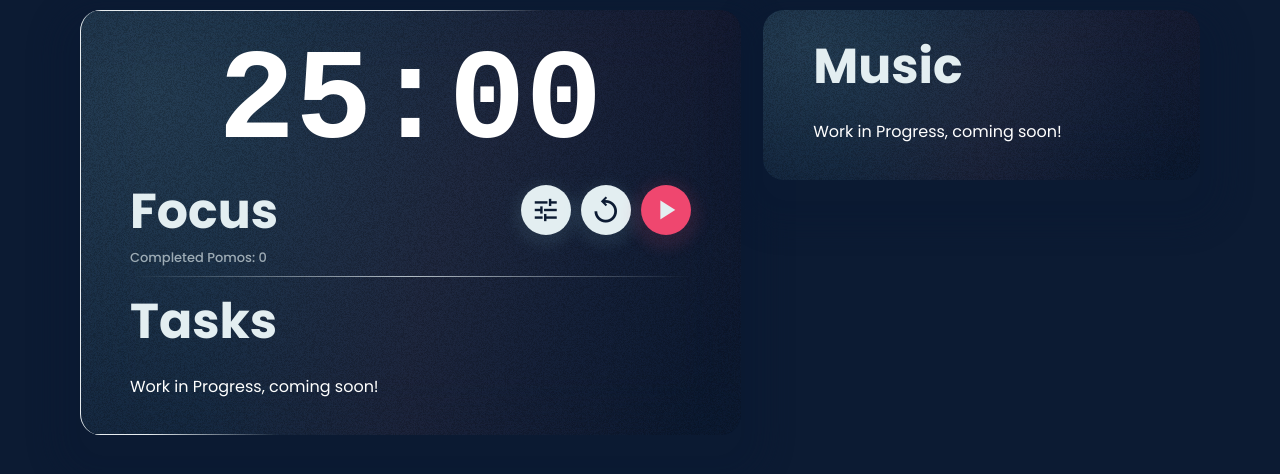
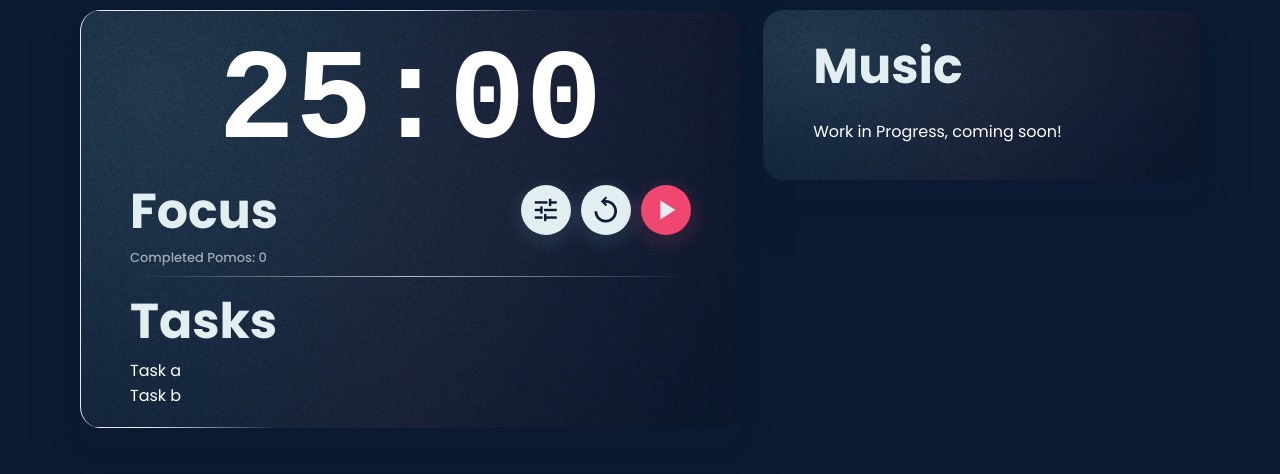
Before and after one commit to AlexandruNst/Pomoplex, a React (Vite) app: page / in a window 1280 px wide. Shown: the top 474 px of the page. Built offline with nearby package versions, Linux system fonts and the light colour scheme; a web font is replaced by a local one.

Commit message:
Added primitive tasks

```diff
--- a/src/components/Tasks/Tasks.jsx
+++ /dev/null
@@ -1,10 +0,0 @@
-import './Tasks.scss'
-
-export default function Tasks() {
-    return (
-        <div className="tasks">
-            <h2 className="title">Tasks</h2>
-            <p className="task">Work in Progress, coming soon!</p>
-        </div>
-    )
-}
--- /dev/null
+++ b/src/components/TasksUnit/Tasks/Tasks.jsx
@@ -0,0 +1,17 @@
+import { useState } from 'react'
+import TasksList from '../TasksList/TasksList'
+import './Tasks.scss'
+
+export default function Tasks() {
+
+    const [tasks, setTasks] = new useState(["Task a", "Task b"])
+
+    return (
+        <div className="tasks">
+            <h2 className="title">Tasks</h2>
+            <TasksList
+                tasks={tasks}
+            />
+        </div>
+    )
+}
--- a/src/components/Tasks/Tasks.scss
+++ b/src/components/TasksUnit/Tasks/Tasks.scss
@@ -1,11 +1,7 @@
-@import "../../utilities/variables.scss";
+@import "../../../utilities/variables.scss";
 
 
 .tasks {
-    .task {
-        color: white;
-    }
-
     .title {
         color: $off-white;
         font-weight: 700;
--- /dev/null
+++ b/src/components/TasksUnit/TasksList/TasksList.jsx
@@ -0,0 +1,14 @@
+import './TasksList.scss'
+
+export default function TasksList(props) {
+    return (
+        <article>
+            {/* {props.tasks.forEach(task => {
+                <section>{task}</section>
+            });} */}
+            {props.tasks.map(task => (
+                <section>{task}</section>
+            ))}
+        </article>
+    )
+}
--- /dev/null
+++ b/src/components/TasksUnit/TasksList/TasksList.scss
@@ -0,0 +1,3 @@
+section {
+    color: white;
+}
--- a/src/components/index.js
+++ b/src/components/index.js
@@ -1,5 +1,5 @@
 export { default as Pomodoro } from "./PomodoroUnit/Pomodoro/Pomodoro"
-export { default as Tasks } from "./Tasks/Tasks"
+export { default as Tasks } from "./TasksUnit/Tasks/Tasks"
 export { default as Music } from "./MusicUnit/Music/Music"
 // export { default as TimerConfig } from "./TimerConfig/TimerConfig"
 // export { default as PomodoroButton } from "./PomodoroButton/PomodoroButton"
```
